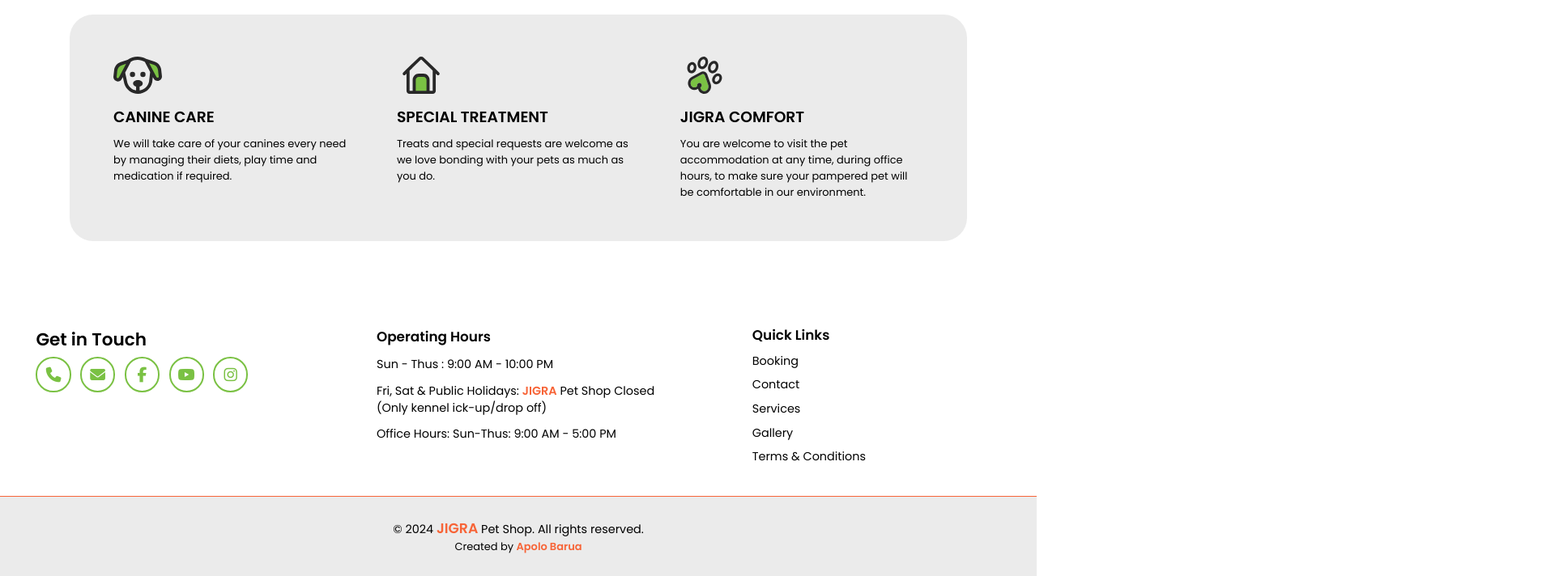
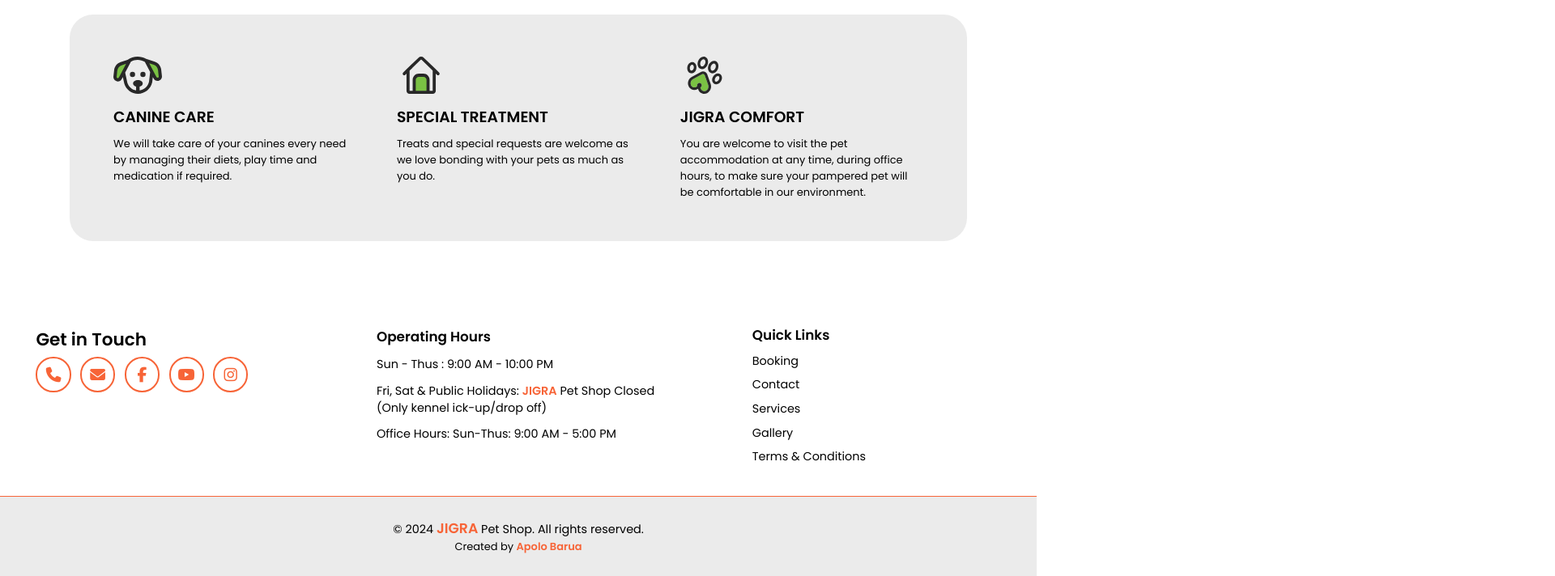
Before and after one commit to apolo-itnet/jigra-project-repo, a plain HTML site: page index.html in a window 1280 px wide. Shown: the part 5969-6681 px from the top of the page at 81% size, 1920 px wide, since content can reach past the window. Drawn offline with nearby package versions, Linux system fonts and the light colour scheme.

Commit message:
jigra-project-footer-icon-hover-update

```diff
--- a/style.css
+++ b/style.css
@@ -25,7 +25,7 @@
   --secondary-color-2: #EBEBEB;
   --secondary-color-3: rgba(122, 193, 67, .5);
   --secondary-color-4: #F7F7F7;
-  --secondary-color-5: #7ac143;
+
 
   --border: .2rem solid var(--black-color);
   --box-shadow: 0 .5rem 1.5rem rgba(0,0,0,.1);
@@ -1007,8 +1007,8 @@ footer {
             width: 3rem;
             aspect-ratio: 1;
             font-size: 1.3rem;
-            color: var(--secondary-color-5);
-            border: 2px solid var(--secondary-color-5);
+            color: var(--carrot-color);
+            border: 2px solid var(--carrot-color);
             border-radius: 50%;
 
             display: flex;
@@ -1018,7 +1018,7 @@ footer {
             transition:  all .5s linear;
 
             &:hover{
-              background-color: var(--secondary-color-5);
+              background-color: var(--carrot-color);
               color: var(--white-color);
             }
           }
```
